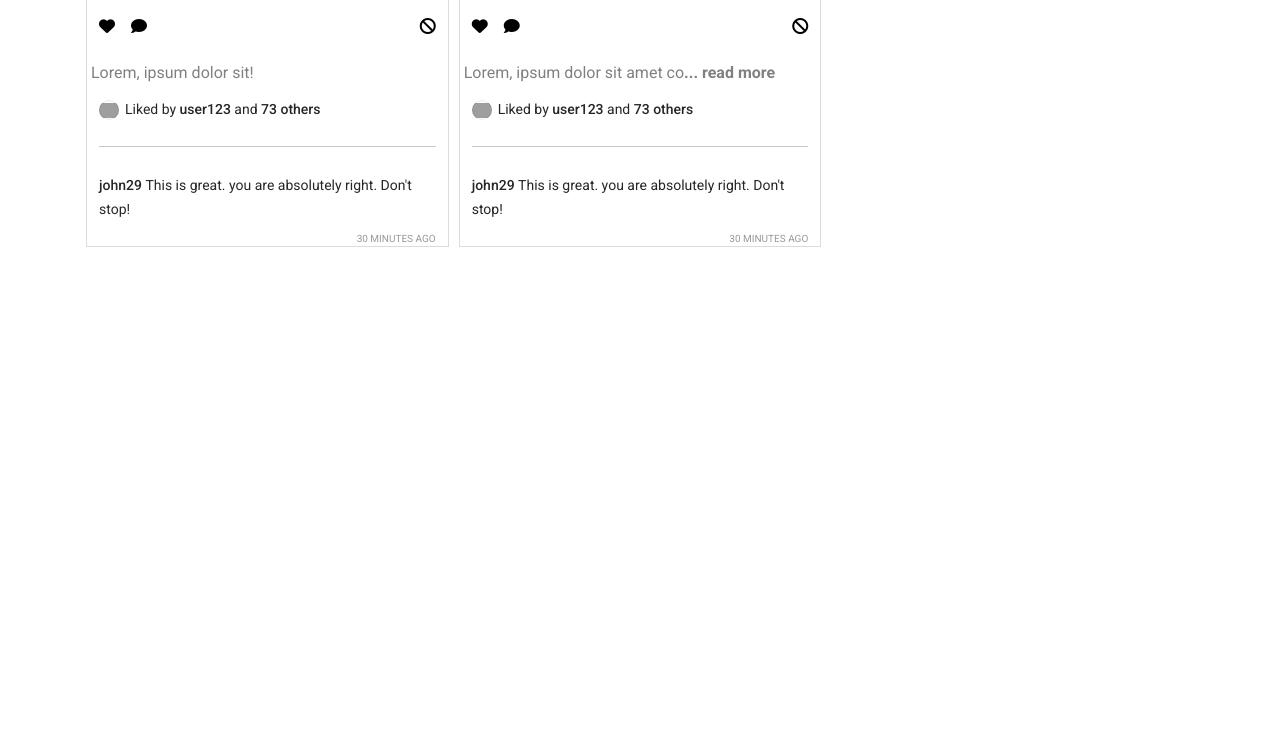
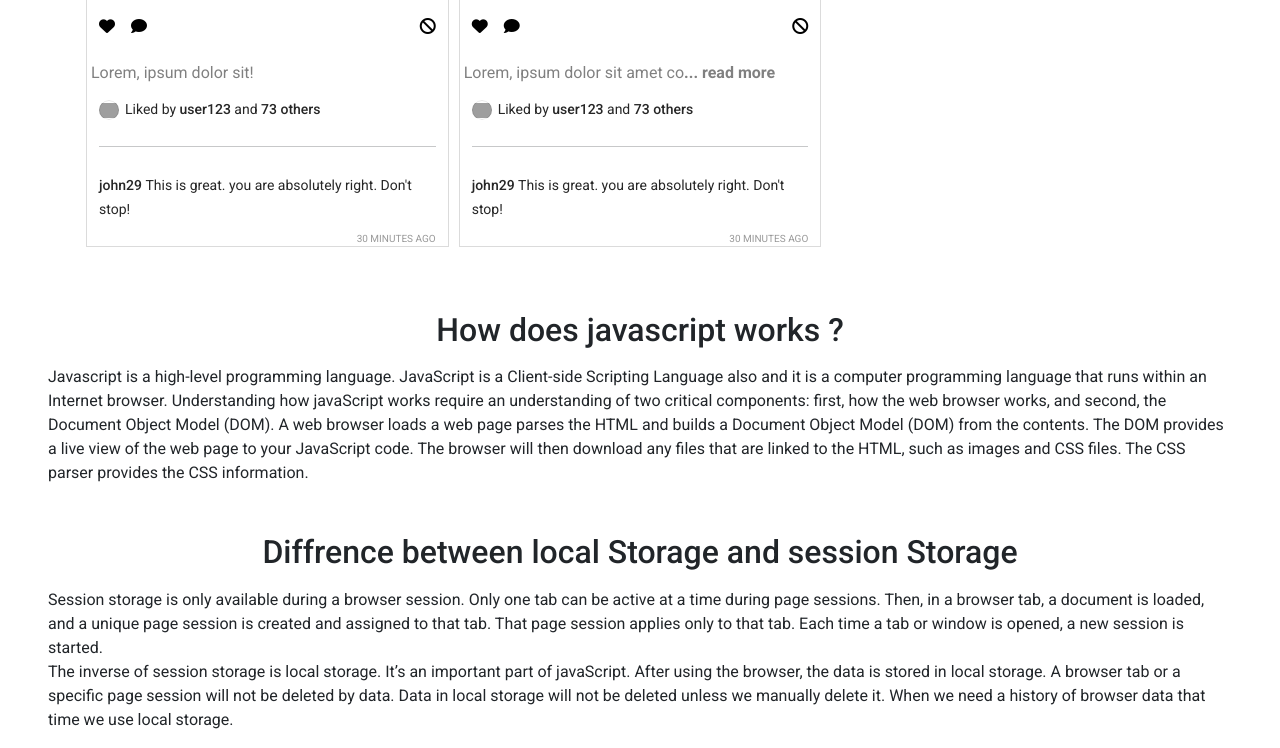
Before and after one commit to TakiYasirUIU/insta-shohor, a plain HTML site: page index.html in a window 1280 px wide. Shown: the part 1285-2033 px from the top of the page. Before the commit the page ends 1548 px from the top, so only its background shows below. Drawn offline with nearby package versions, Linux system fonts and the light colour scheme; grey boxes are pictures that could not be loaded.

Commit message:
question answer done

```diff
--- a/index.html
+++ b/index.html
@@ -1,5 +1,6 @@
 <!DOCTYPE html>
 <html lang="en">
+
 <head>
     <meta charset="UTF-8" />
     <meta http-equiv="X-UA-Compatible" content="IE=edge" />
@@ -7,49 +8,28 @@
     <title>Insta-Sohor</title>
     <link rel="stylesheet" href="./css/style.css" />
     <!-- Latest compiled and minified CSS -->
-        <link
-            href="https://cdn.jsdelivr.net/npm/bootstrap@5.1.3/dist/css/bootstrap.min.css"
-            rel="stylesheet"
-            integrity="sha384-1BmE4kWBq78iYhFldvKuhfTAU6auU8tT94WrHftjDbrCEXSU1oBoqyl2QvZ6jIW3"
-            crossorigin="anonymous"
-        />
+    <link href="https://cdn.jsdelivr.net/npm/bootstrap@5.1.3/dist/css/bootstrap.min.css" rel="stylesheet"
+        integrity="sha384-1BmE4kWBq78iYhFldvKuhfTAU6auU8tT94WrHftjDbrCEXSU1oBoqyl2QvZ6jIW3" crossorigin="anonymous" />
 
     <!-- google Montserrat  font  -->
     <link rel="preconnect" href="https://fonts.googleapis.com" />
     <link rel="preconnect" href="https://fonts.gstatic.com" crossorigin />
-        <link
-            href="https://fonts.googleapis.com/css2?family=Montserrat:wght@300;400;500&display=swap"
-            rel="stylesheet"
-        />
-        <link
-            rel="stylesheet"
-            href="https://cdnjs.cloudflare.com/ajax/libs/font-awesome/6.0.0/css/all.min.css"
+    <link href="https://fonts.googleapis.com/css2?family=Montserrat:wght@300;400;500&display=swap" rel="stylesheet" />
+    <link rel="stylesheet" href="https://cdnjs.cloudflare.com/ajax/libs/font-awesome/6.0.0/css/all.min.css"
         integrity="sha512-9usAa10IRO0HhonpyAIVpjrylPvoDwiPUiKdWk5t3PyolY1cOd4DSE0Ga+ri4AuTroPR5aQvXU9xC6qOPnzFeg=="
-            crossorigin="anonymous"
-            referrerpolicy="no-referrer"
-        />
+        crossorigin="anonymous" referrerpolicy="no-referrer" />
 </head>
 
 <body>
     <header>
         <nav class="navbar navbar-expand-lg navbar-light bg-light px-5">
             <a class="navbar-brand" href="#">Insta-Sohor</a>
-                <button
-                    class="navbar-toggler"
-                    type="button"
-                    data-toggle="collapse"
-                    data-target="#navbarSupportedContent"
-                    aria-controls="navbarSupportedContent"
-                    aria-expanded="false"
-                    aria-label="Toggle navigation"
-                >
+            <button class="navbar-toggler" type="button" data-toggle="collapse" data-target="#navbarSupportedContent"
+                aria-controls="navbarSupportedContent" aria-expanded="false" aria-label="Toggle navigation">
                 <span class="navbar-toggler-icon"></span>
             </button>
 
-                <div
-                    class="collapse navbar-collapse justify-content-end"
-                    id="navbarSupportedContent"
-                >
+            <div class="collapse navbar-collapse justify-content-end" id="navbarSupportedContent">
                 <ul class="navbar-nav mr-auto">
                     <li class="nav-link active" role="button" onclick="switchTab( 'posts' )">
                         <i class="fa-solid fa-house"></i>
@@ -77,9 +57,39 @@
             <h1>Reported posts</h1>
         </div>
     </main>
+    <section>
+        <h2 class=" mt-5 ms-5 me-5 mb-3 text-center">How does javascript works ?</h2>
+        <div>
+            <p class="ms-5 me-5">Javascript is a high-level programming language. JavaScript is a Client-side Scripting
+                Language also and it is a computer programming language that runs within an Internet browser.
+                Understanding how javaScript works require an understanding of two critical components: first, how the
+                web browser works, and second, the Document Object Model (DOM). A web browser loads a web page parses
+                the HTML and builds a Document Object Model (DOM) from the contents. The DOM provides a live view of the
+                web page to your JavaScript code. The browser will then download any files that are linked to the HTML,
+                such as images and CSS files. The CSS parser provides the CSS information.</p>
+
+        </div>
+        <h2 class="ms-5 me-5 mb-3 text-center mt-5">Diffrence between local Storage and session Storage</h1>
+            <div>
+                <p class="ms-5 me-5">Session storage is only available during a browser session. Only one tab can be
+                    active at a time during page sessions. Then, in a browser tab, a document is loaded, and a unique
+                    page session is created and assigned to that tab. That page session applies only to that tab. Each
+                    time a tab or window is opened, a new session is started. <br>
+                    The inverse of session storage is local storage. It’s an important part of javaScript. After using
+                    the browser, the data is stored in local storage. A browser tab or a specific page session will not
+                    be deleted by data. Data in local storage will not be deleted unless we manually delete it. When we
+                    need a history of browser data that time we use local storage.
+
+                </p>
+
+            </div>
+
+
+    </section>
     <footer></footer>
 
     <!-- add javascript  file  -->
     <script src="./js/app.js"></script>
 </body>
+
 </html>
```
Lines whose indentation alone changed are shown as unchanged.
